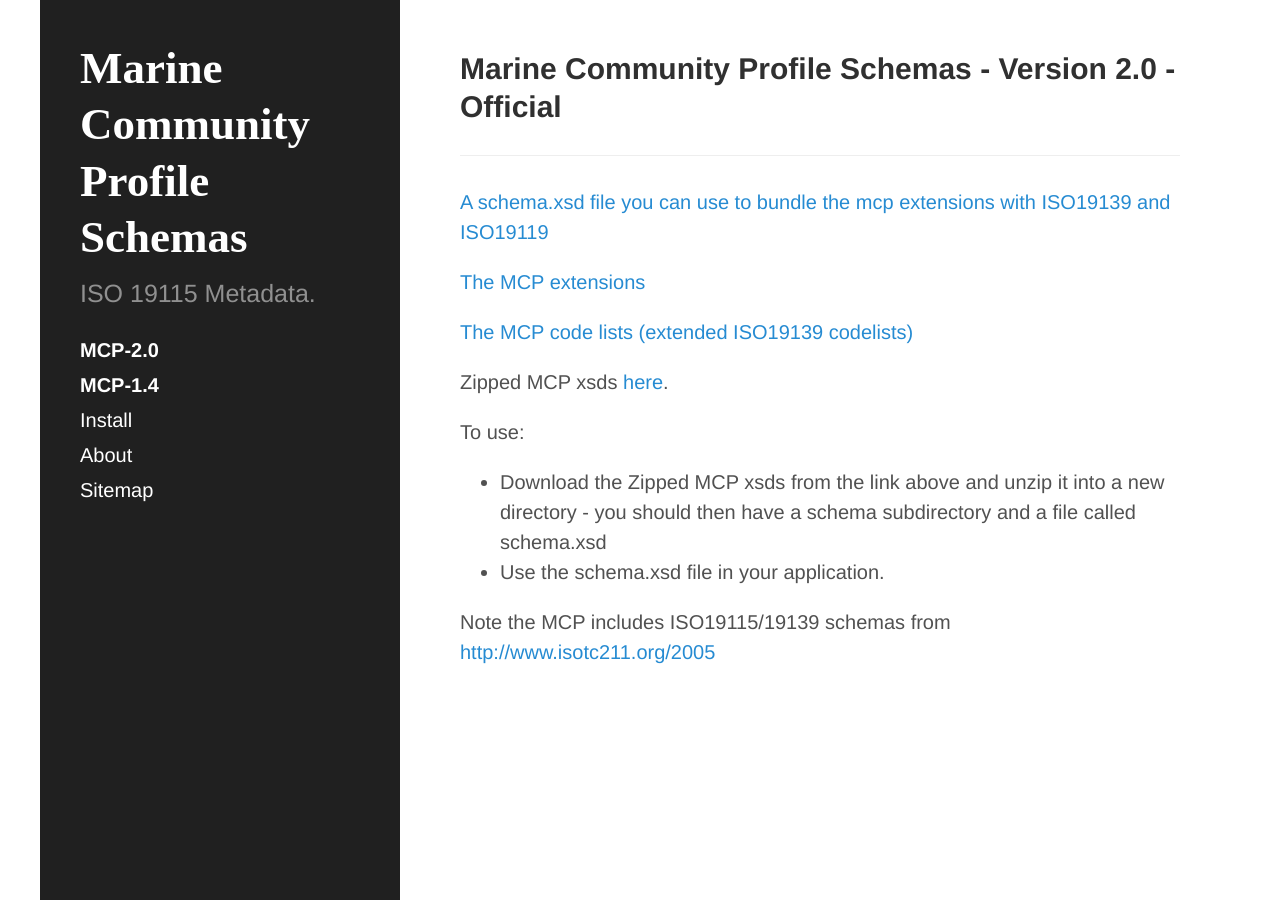
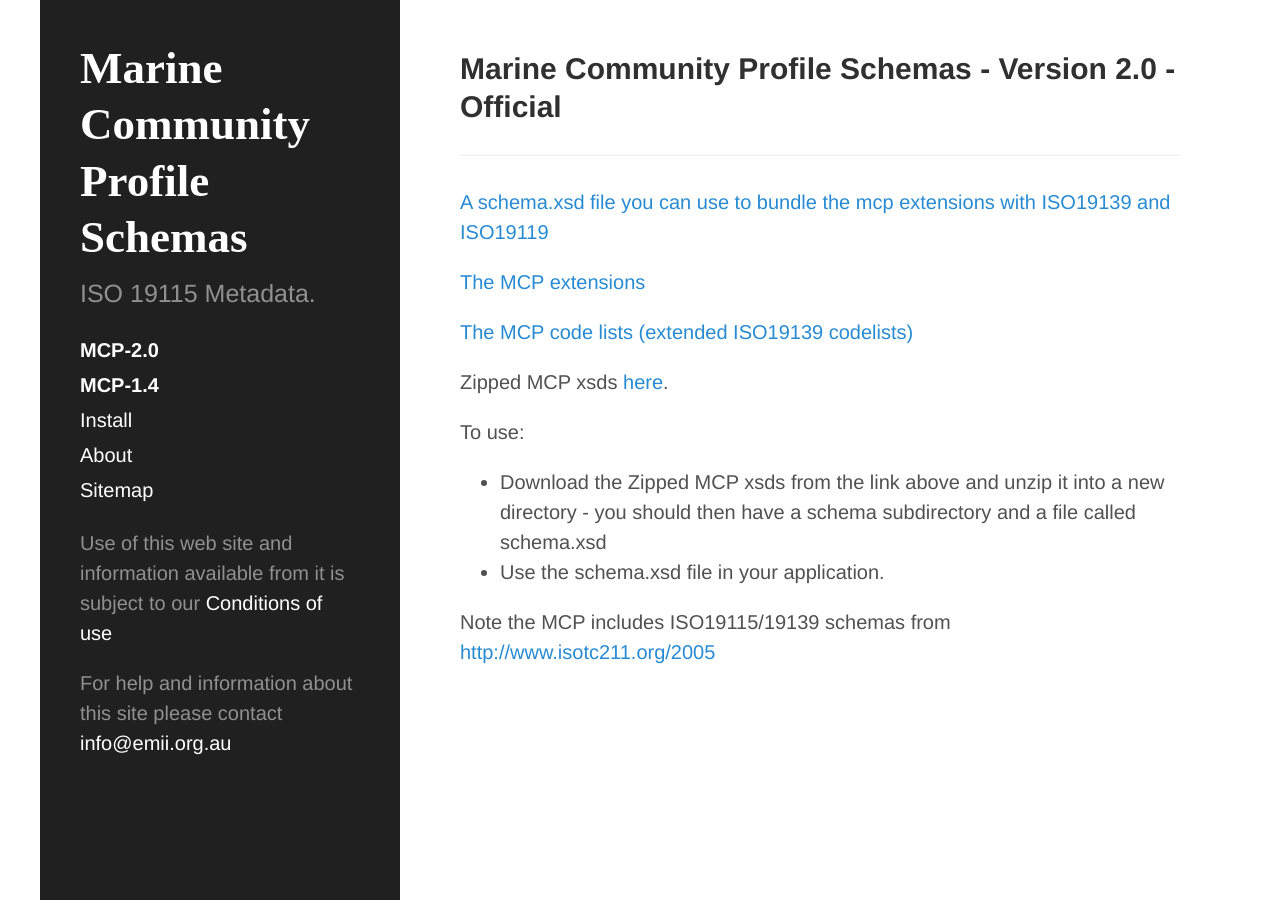
Before and after one commit to julian1/schemas2, a Jekyll site: the page built from index.md, in a window 1280 px wide. Built offline with Jekyll 4.4.1, drawn with Linux system fonts in a browser that asks for light colours.

Commit message:
add conditions and contact

```diff
--- a/_layouts/about.html
+++ b/_layouts/about.html
@@ -38,6 +38,12 @@
           <!-- span class="sidebar-nav-item">Currently v2.1.0</span -->
         </nav>
 
+        <div>
+           <p>Use of this web site and information available from it is subject to our <a href="http://imos.org.au/imostermsofuse0.html">Conditions of use</a></p>
+
+  <p>  For help and information about this site please contact <a href="mailt:info@emii.org.au">info@emii.org.au</a></p>
+        </div>
+
         <!-- p>&copy; {{ 'now' | date: "%Y" }}. All rights reserved.</p -->
       </div>
     </div>
```
